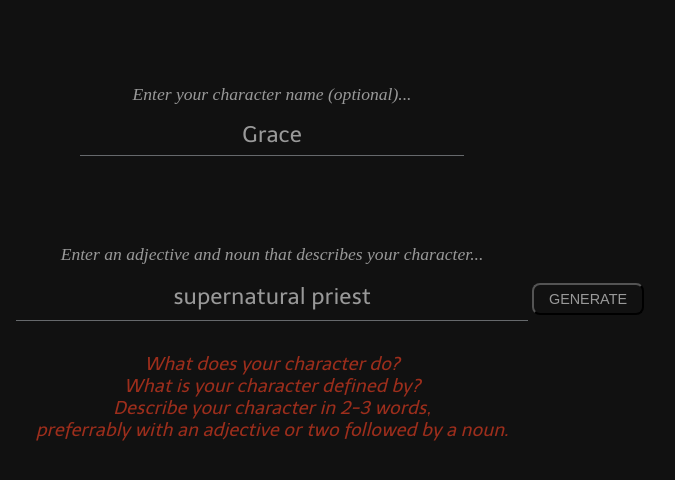
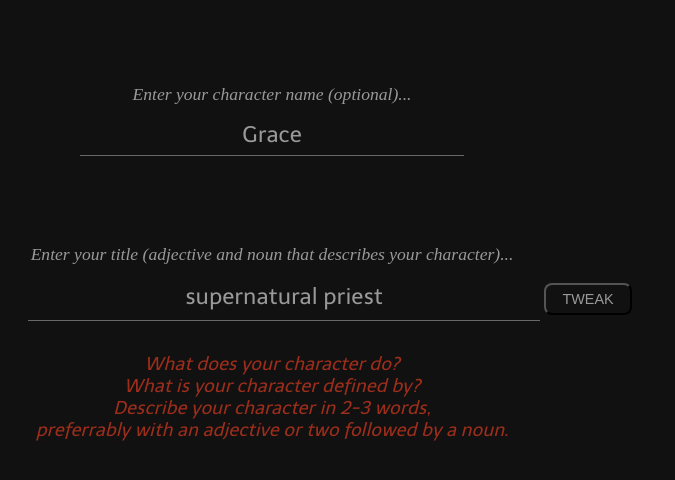
Before and after one commit to graceannwang/Tweak-My-Title, a plain HTML site: page index.html in a window 1280 px wide. Shown: the part 174-654 px from the top of the page, without its empty margins (352-1027 px from the left). Drawn offline with Linux system fonts and the light colour scheme.

Commit message:
some small design changes

```diff
--- a/index.html
+++ b/index.html
@@ -17,7 +17,7 @@
 						</p>
 						<input type="text" class="inputField" id="origCharNameField"></input>
 						<p class="instructions" class="whiteText">
-							Enter an adjective and noun that describes your character...
+							Enter your title (adjective and noun that describes your character)...
 						</p>
 						<div id="descrAndSubmission">
 							<input type="text" class="inputField" id="charDescrField" value="goblin slayer"></input>
@@ -32,7 +32,7 @@
 									(event) => {if(event.keyCode == 13) {buttonClick();}})
 							</script>
 							<span id="generateButtonContainer">
-								<input type="submit" id="generateButton" value="GENERATE" onclick="buttonClick()"></input>
+								<input type="submit" id="generateButton" value="TWEAK" onclick="buttonClick()"></input>
 							</span>
 						</div>
 					</div>
--- a/style.css
+++ b/style.css
@@ -78,7 +78,7 @@ html, body {
 	background:transparent;
 	font-size: 1.8vh;
 	color: #999;
-	width: 14vh;
+	width: 11vh;
 	padding: 0.8vh;
 	border-radius: 8px;
 }
```
